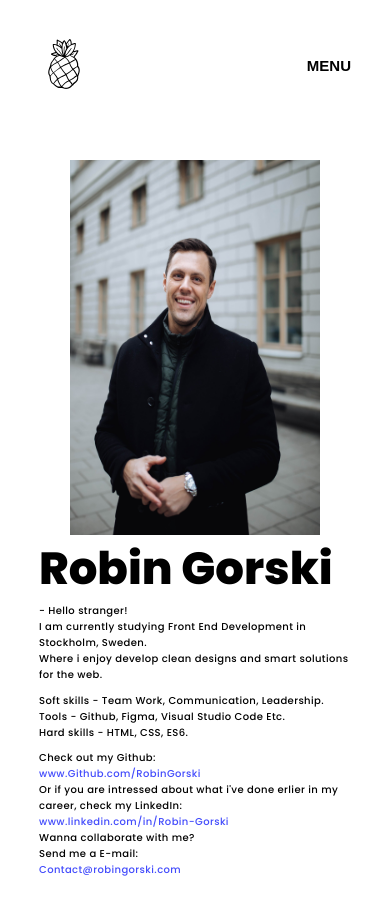
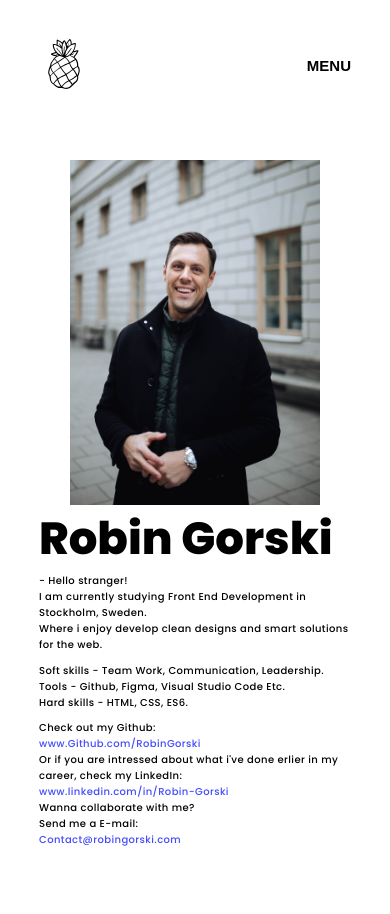
Before and after one commit to Robingorski/my_react_portfolio, a React (Create React App) app: page /about-me in a window 390 px wide. Shown: the top 914 px of the page. Built offline with nearby package versions, Linux system fonts and the light colour scheme.

Commit message:
Added a different scale on the selfie img for mobileview.

```diff
--- a/src/App.scss
+++ b/src/App.scss
@@ -247,6 +247,7 @@ header {
         }
     }
 }
+
 /* ABOUT ME ENDS */
 /* ----------- Mobile usage ------------ */
 
@@ -291,7 +292,7 @@ header {
 
     .about-me {
         .selfie-img {
-            height: 37.5rem;
+            height: 34.5rem;
         }
 
         .about-me-text_container {
```
